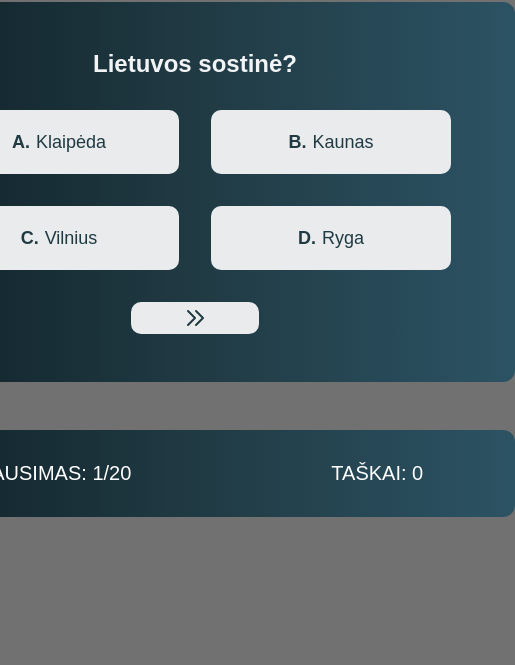
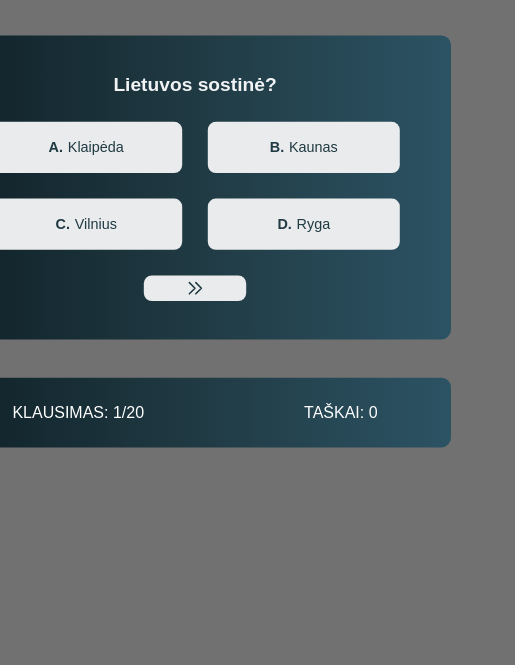
Before and after one commit to Jasiuka/Quiz-Game, a plain HTML site: page index.html in a window 390 px wide. Shown: the part 179-844 px from the top of the page, 515 px wide, since content can reach past the window. Drawn offline with Linux system fonts and the light colour scheme.

Commit message:
Add files via upload

```diff
--- a/style.css
+++ b/style.css
@@ -1,3 +1,9 @@
+@media only screen and (max-width: 600px) {
+  body {
+    transform: scale(0.8);
+  }
+}
+
 * {
   margin: 0;
   padding: 0;
```
